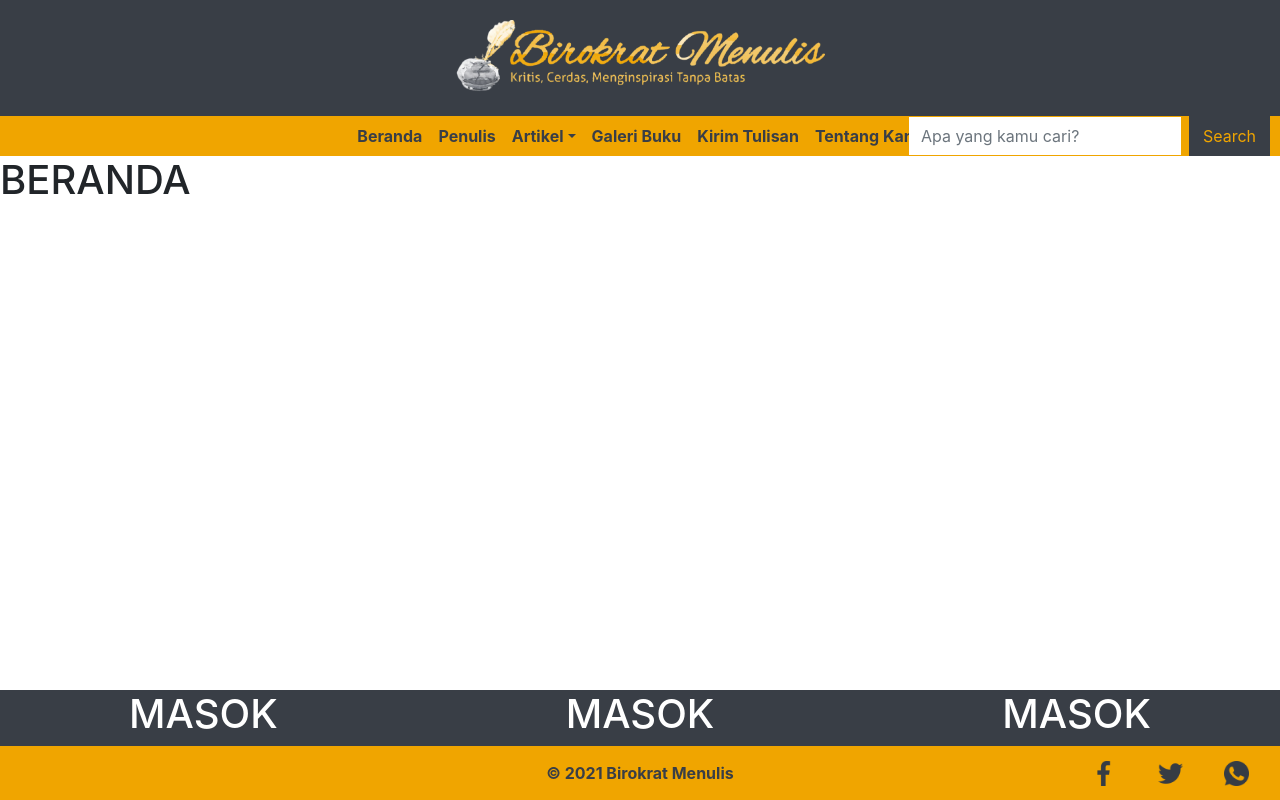
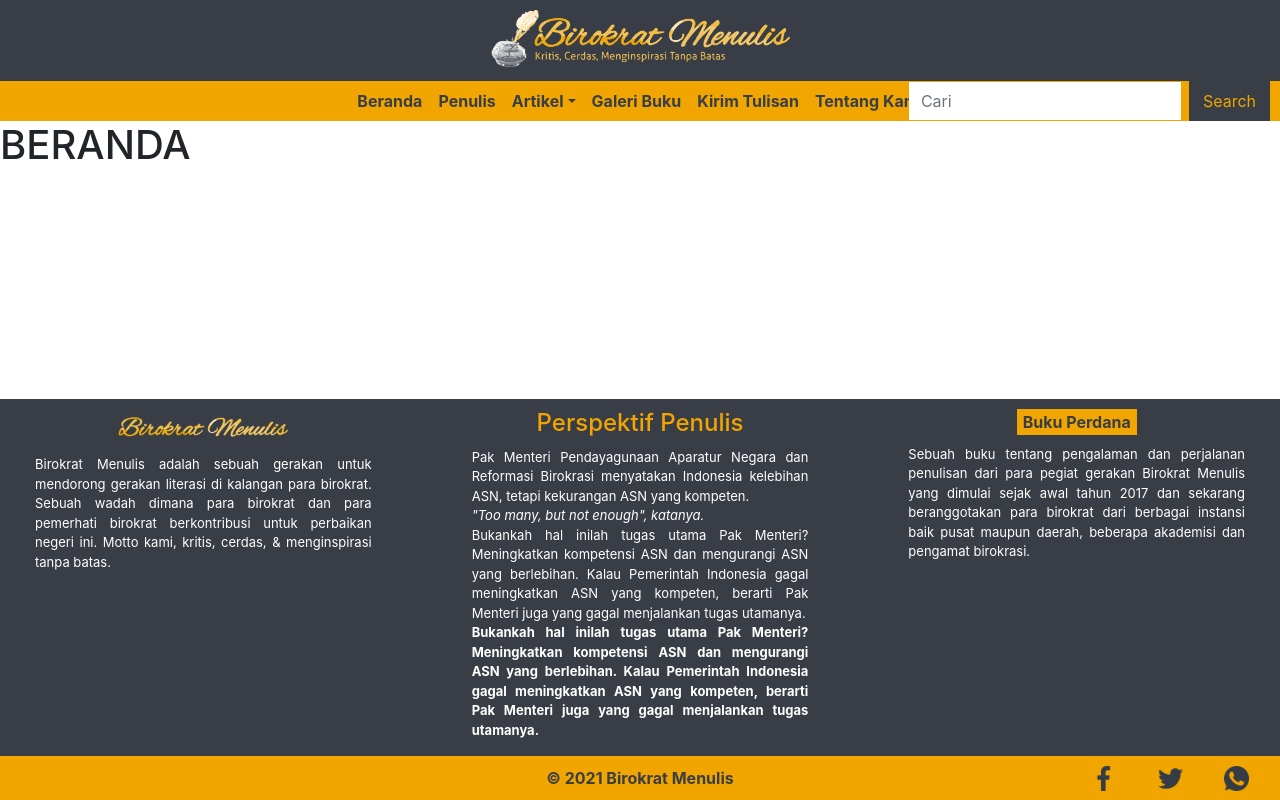
Before and after one commit to daffamaul30/FE-BM, a React (Create React App) app: page / in a window 1280 px wide. Built offline with nearby package versions, Linux system fonts and the light colour scheme.

Commit message:
UPDATE: footer

```diff
--- a/src/components/footer/index.js
+++ b/src/components/footer/index.js
@@ -1,4 +1,6 @@
 import React from 'react';
+
+import { Second } from '../../assets/images';
 
 import 'bootstrap/dist/css/bootstrap.min.css';
 import './style.css';
@@ -6,43 +8,92 @@ import './style.css';
 import { FB, Twitter, WA } from '../../assets/icons';
 
 const Footer = () => {
+  const dataSocmed = [
+    {
+      src: FB,
+      alt: 'Facebook',
+    },
+    {
+      src: Twitter,
+      alt: 'Twitter',
+    },
+    {
+      src: WA,
+      alt: 'Whatsapp',
+    },
+  ];
+
+  const socmed = dataSocmed.map((data) => {
+    return (
+      <div className="col">
+        <a href="/">
+          <img alt={data.alt} src={data.src} />
+        </a>
+      </div>
+    );
+  });
+
   return (
     <footer>
       <div className="jumbotron">
         <div>
           <div className="bottom-info row">
             <div className="col">
-              <h1>MASOK</h1>
+              <img
+                className="second-logo"
+                alt="birokrat menulis"
+                src={Second}
+              />
+              <p>
+                Birokrat Menulis adalah sebuah gerakan untuk mendorong gerakan
+                literasi di kalangan para birokrat. Sebuah wadah dimana para
+                birokrat dan para pemerhati birokrat berkontribusi untuk
+                perbaikan negeri ini. Motto kami, kritis, cerdas, &
+                menginspirasi tanpa batas.
+              </p>
             </div>
             <div className="col">
-              <h1>MASOK</h1>
+              <h4 id="title-perspektif-penulis">Perspektif Penulis</h4>
+              <p>
+                Pak Menteri Pendayagunaan Aparatur Negara dan Reformasi
+                Birokrasi menyatakan Indonesia kelebihan ASN, tetapi kekurangan
+                ASN yang kompeten.
+                <br />
+                <i>&quot;Too many, but not enough&quot;, katanya.</i>
+                <br />
+                Bukankah hal inilah tugas utama Pak Menteri? Meningkatkan
+                kompetensi ASN dan mengurangi ASN yang berlebihan. Kalau
+                Pemerintah Indonesia gagal meningkatkan ASN yang kompeten,
+                berarti Pak Menteri juga yang gagal menjalankan tugas utamanya.
+                <br />
+                <b>
+                  Bukankah hal inilah tugas utama Pak Menteri? Meningkatkan
+                  kompetensi ASN dan mengurangi ASN yang berlebihan. Kalau
+                  Pemerintah Indonesia gagal meningkatkan ASN yang kompeten,
+                  berarti Pak Menteri juga yang gagal menjalankan tugas
+                  utamanya.
+                </b>
+              </p>
             </div>
             <div className="col">
-              <h1>MASOK</h1>
+              <button id="btn-buku-perdana" type="button">
+                Buku Perdana
+              </button>
+              <p>
+                Sebuah buku tentang pengalaman dan perjalanan penulisan dari
+                para pegiat gerakan Birokrat Menulis yang dimulai sejak awal
+                tahun 2017 dan sekarang beranggotakan para birokrat dari
+                berbagai instansi baik pusat maupun daerah, beberapa akademisi
+                dan pengamat birokrasi.
+              </p>
             </div>
           </div>
         </div>
       </div>
       <div className="copyright-socmed">
+        <div className="socmed row">{socmed}</div>
         <div className="copyright">
           <p>© 2021 Birokrat Menulis</p>
-        </div>
-        <div className="socmed row">
-          <div className="col">
-            <a href="/">
-              <img alt="facebook" src={FB} />
-            </a>
-          </div>
-          <div className="col">
-            <a href="/">
-              <img alt="twitter" src={Twitter} />
-            </a>
-          </div>
-          <div className="col">
-            <a href="/">
-              <img alt="whatsapp" src={WA} />
-            </a>
-          </div>
         </div>
       </div>
     </footer>
--- a/src/components/footer/style.css
+++ b/src/components/footer/style.css
@@ -23,8 +23,8 @@ footer {
 
 .copyright p,
 .col img {
-  margin-top: 10px;
-  margin-bottom: 10px;
+  margin-top: 7px;
+  margin-bottom: 7px;
 }
 
 .socmed {
@@ -40,8 +40,8 @@ footer {
 
 .copyright-socmed {
   display: inline-flex;
-  margin-top: 5px;
-  margin-bottom: 5px;
+  margin-top: 3px;
+  margin-bottom: 3px;
 }
 
 .col a::before {
@@ -60,3 +60,57 @@ footer {
 .col a:hover::before {
   transform: scaleX(1);
 }
+
+.bottom-info .col {
+  padding-left: 50px;
+  padding-right: 50px;
+  margin-top: 10px;
+}
+
+.bottom-info .col p {
+  text-align: justify;
+  font-size: small;
+  font-weight: normal;
+  margin-top: 10px;
+}
+
+.second-logo {
+  width: 170px !important;
+}
+
+#btn-buku-perdana {
+  background-color: var(--secondary-color);
+  color: var(--primary-color);
+  font-weight: bold;
+  border: none;
+}
+
+#title-perspektif-penulis {
+  color: var(--secondary-color);
+}
+
+@media only screen and (max-width: 600px) {
+  .copyright-socmed {
+    position: relative;
+    display: inline-block;
+  }
+  .socmed {
+    width: 200px;
+    position: relative;
+    right: 0;
+    margin-right: 0px;
+  }
+}
+
+@media only screen and (max-width: 300px) {
+  .copyright-socmed {
+    position: relative;
+    display: inline-block;
+  }
+  .socmed {
+    width: 200px;
+    position: relative;
+    right: 0;
+    margin-right: 0px;
+  }
+}
--- a/src/components/headerVisitor/index.js
+++ b/src/components/headerVisitor/index.js
@@ -82,23 +82,19 @@ const HeaderVisitor = () => {
     });
     if (!found) {
       return (
-        <NavItem>
-          <Link
-            style={{ textDecoration: 'none' }}
-            to={`/${menu.path}`}
-            key={menu.path}
-          >
+        <NavItem key={menu.path}>
+          <Link style={{ textDecoration: 'none' }} to={`/${menu.path}`}>
             <NavLink>{menu.name}</NavLink>
           </Link>
         </NavItem>
       );
     }
     return (
-      <UncontrolledDropdown nav inNavbar>
+      <UncontrolledDropdown nav inNavbar key={menu.path}>
         <DropdownToggle nav caret>
           {menu.name}
         </DropdownToggle>
-        <DropdownMenu right>
+        <DropdownMenu left>
           {found.subs.map((sub) => {
             return (
               <Link
@@ -128,18 +124,18 @@ const HeaderVisitor = () => {
           <Nav className="mx-auto custom-toggler" navbar>
             {header}
           </Nav>
+        </Collapse>
         <form className="form-inline my-2 my-lg-0">
           <input
             className="form-control mr-sm-2"
             type="search"
-              placeholder="Apa yang kamu cari?"
+            placeholder="Cari"
             aria-label="Search"
           />
           <button className="btn my-2 my-sm-0" type="submit">
             Search
           </button>
         </form>
-        </Collapse>
       </Navbar>
     </>
   );
--- a/src/components/headerVisitor/style.css
+++ b/src/components/headerVisitor/style.css
@@ -1,11 +1,11 @@
 @import url('../../utils/color.css');
 
 .logo img {
-  width: 370px;
+  width: 300px;
 }
 
 .logo {
-  padding: 20px;
+  padding: 10px;
   background-color: var(--primary-color);
 }
 
@@ -21,6 +21,7 @@
 form {
   position: absolute;
   right: 0;
+  top: 0;
   margin-right: 10px;
   margin-bottom: 0;
   color: var(--primary-color);
@@ -29,6 +30,7 @@ form {
 form .form-control {
   border-radius: 0px;
   border: px solid var(--primary-color);
+  margin-right: 0;
 }
 
 form .btn {
@@ -65,9 +67,46 @@ form .btn:hover {
 button.navbar-toggler {
   border: 2px solid var(--secondary-color) !important;
   background-color: var(--primary-color) !important;
-  height: 50px;
+  height: 45px;
 }
 
-button.navbar-toggler:active {
-  border: 2px solid var(--primary-color) !important;
+.fomr-inline .form-control {
+  width: 50px;
 }
+
+/* Responsive */
+@media only screen and (max-width: 600px) {
+  form .form-control {
+    width: 150px !important;
+  }
+  form {
+    position: absolute;
+  }
+  .logo img {
+    width: 200px;
+  }
+  .logo {
+    padding: 5px;
+  }
+  form.form-inline.my-2.my-lg-0 {
+    margin-top: -5px !important;
+  }
+}
+
+@media only screen and (max-width: 300px) {
+  form .form-control {
+    width: 100px !important;
+  }
+  form {
+    position: absolute;
+  }
+  .logo img {
+    width: 200px;
+  }
+  .logo {
+    padding: 5px;
+  }
+  form.form-inline.my-2.my-lg-0 {
+    margin-top: -5px !important;
+  }
+}
```
Lines whose indentation alone changed are shown as unchanged.
